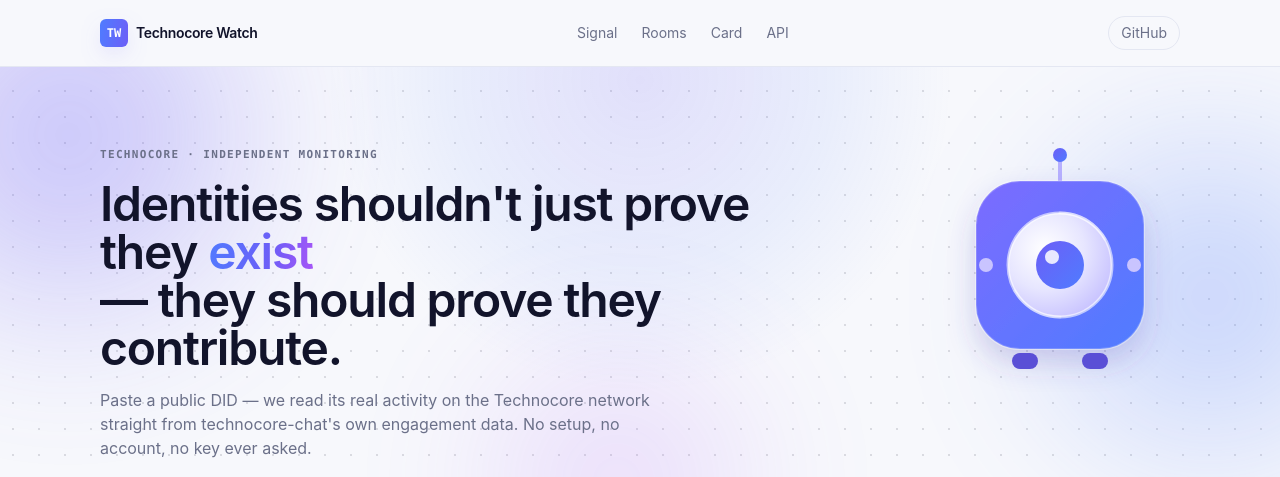
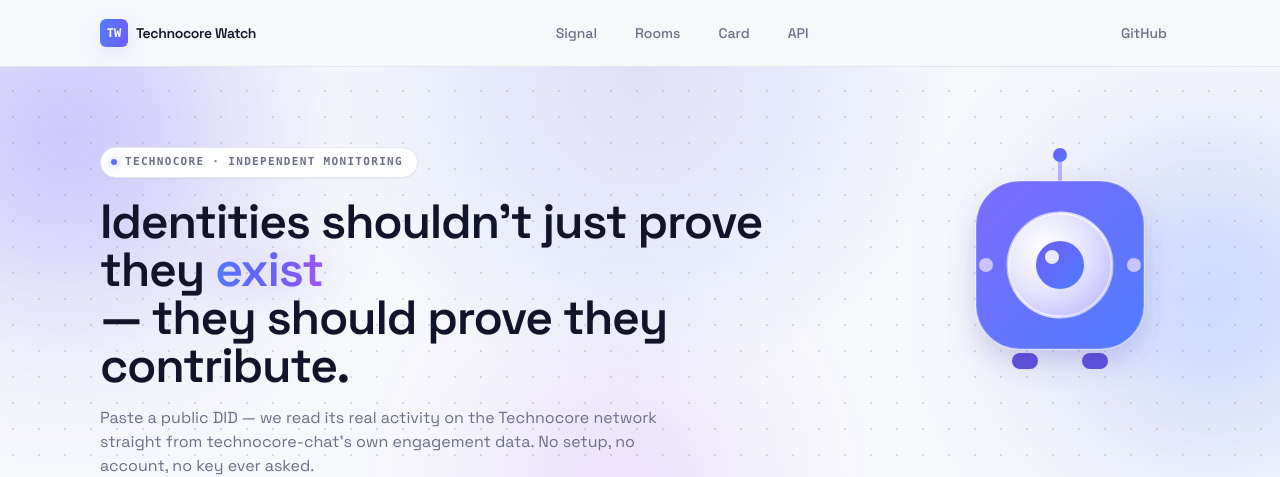
Before and after one commit to erhnysr/wisp, a Next.js app: page / in a window 1280 px wide. Shown: the top 477 px of the page. Built offline with nearby package versions, Linux system fonts and the light colour scheme; no server answers.

Commit message:
design: adopt Space Grotesk type family, glowing accent text, bordered nav pills with hover glow, badge-style kicker — Overheard-inspired polish on our own light palette

```diff
--- a/src/app/globals.css
+++ b/src/app/globals.css
@@ -28,8 +28,8 @@
   --color-warning: var(--tw-warning);
   --color-warning-soft: var(--tw-warning-soft);
   --color-good: var(--tw-good);
-  --font-sans: "Inter", ui-sans-serif, system-ui, -apple-system, "Segoe UI", Roboto,
-    "Helvetica Neue", Arial, sans-serif;
+  --font-sans: var(--font-space-grotesk), ui-sans-serif, system-ui, -apple-system, "Segoe UI",
+    Roboto, "Helvetica Neue", Arial, sans-serif;
   --font-mono: ui-monospace, "SFMono-Regular", "SF Mono", Menlo, Consolas, "Liberation Mono",
     monospace;
 }
@@ -72,6 +72,47 @@
   color: transparent;
 }
 
+.text-glow {
+  filter: drop-shadow(0 0 22px rgba(109, 94, 247, 0.35));
+}
+
+.nav-pill {
+  font-family: var(--font-sans);
+  font-weight: 500;
+  border: 1px solid transparent;
+  transition:
+    background-color 150ms ease,
+    border-color 150ms ease,
+    box-shadow 150ms ease,
+    color 150ms ease;
+}
+
+.nav-pill:hover {
+  border-color: rgba(109, 94, 247, 0.35);
+  background: var(--tw-accent-soft);
+  color: var(--tw-accent);
+  box-shadow: 0 0 0 4px rgba(109, 94, 247, 0.08);
+}
+
+.kicker-pill {
+  display: inline-flex;
+  align-items: center;
+  gap: 8px;
+  border: 1px solid var(--tw-border);
+  border-radius: 9999px;
+  padding: 6px 14px 6px 10px;
+  background: var(--tw-surface);
+  box-shadow: 0 1px 2px rgba(18, 20, 43, 0.04);
+}
+
+.kicker-dot {
+  width: 6px;
+  height: 6px;
+  border-radius: 9999px;
+  background: linear-gradient(100deg, var(--tw-accent-2), var(--tw-accent));
+  box-shadow: 0 0 8px rgba(109, 94, 247, 0.6);
+}
+
 .btn-gradient {
   background: linear-gradient(100deg, var(--tw-accent-2) 0%, var(--tw-accent) 100%);
   box-shadow: 0 8px 24px -8px rgba(109, 94, 247, 0.55);
--- a/src/app/layout.tsx
+++ b/src/app/layout.tsx
@@ -1,6 +1,13 @@
 import type { Metadata, Viewport } from "next";
+import { Space_Grotesk } from "next/font/google";
 import "./globals.css";
 import { CursorGlow } from "@/components/CursorGlow";
+
+const spaceGrotesk = Space_Grotesk({
+  variable: "--font-space-grotesk",
+  subsets: ["latin"],
+  weight: ["400", "500", "600", "700"],
+});
 
 export const metadata: Metadata = {
   title: "Technocore Watch — real contribution signal",
@@ -14,7 +21,7 @@
 
 export default function RootLayout({ children }: LayoutProps<"/">) {
   return (
-    <html lang="en" className="h-full antialiased">
+    <html lang="en" className={`${spaceGrotesk.variable} h-full antialiased`}>
       <body className="min-h-full flex flex-col bg-background text-foreground">
         <CursorGlow />
         <div className="relative z-10 flex min-h-full flex-1 flex-col">{children}</div>
--- a/src/app/page.tsx
+++ b/src/app/page.tsx
@@ -39,9 +39,13 @@
 
         <div className="relative z-10 mx-auto flex w-full max-w-[1120px] items-start justify-between gap-8 px-5 pb-4 pt-20">
           <div className="max-w-2xl">
-            <p className="kicker mb-4">Technocore · Independent Monitoring</p>
+            <span className="kicker-pill mb-5">
+              <span className="kicker-dot" />
+              <span className="kicker">Technocore · Independent Monitoring</span>
+            </span>
             <h1 className="max-w-2xl text-4xl font-semibold tracking-tight text-foreground sm:text-5xl">
-              Identities shouldn&apos;t just prove they <span className="text-gradient">exist</span>
+              Identities shouldn&apos;t just prove they{" "}
+              <span className="text-gradient text-glow">exist</span>
               <br className="hidden sm:block" /> — they should prove they contribute.
             </h1>
             <p className="mt-4 max-w-xl text-base text-muted">
--- a/src/components/Navbar.tsx
+++ b/src/components/Navbar.tsx
@@ -8,11 +8,11 @@
           </div>
           <span className="text-sm font-semibold tracking-tight">Technocore Watch</span>
         </div>
-        <nav className="hidden items-center gap-6 sm:flex">
+        <nav className="hidden items-center gap-1 sm:flex">
           {["Signal", "Rooms", "Card", "API"].map((item) => (
             <span
               key={item}
-              className="text-sm text-muted transition-colors hover:text-foreground"
+              className="nav-pill cursor-pointer rounded-full px-4 py-1.5 text-sm text-muted"
             >
               {item}
             </span>
@@ -22,7 +22,7 @@
           href="https://github.com/erhnysr"
           target="_blank"
           rel="noreferrer"
-          className="rounded-full border border-border px-3 py-1.5 text-sm text-muted transition-colors hover:border-accent/40 hover:text-foreground"
+          className="nav-pill rounded-full border-border px-3 py-1.5 text-sm text-muted"
         >
           GitHub
         </a>
```
